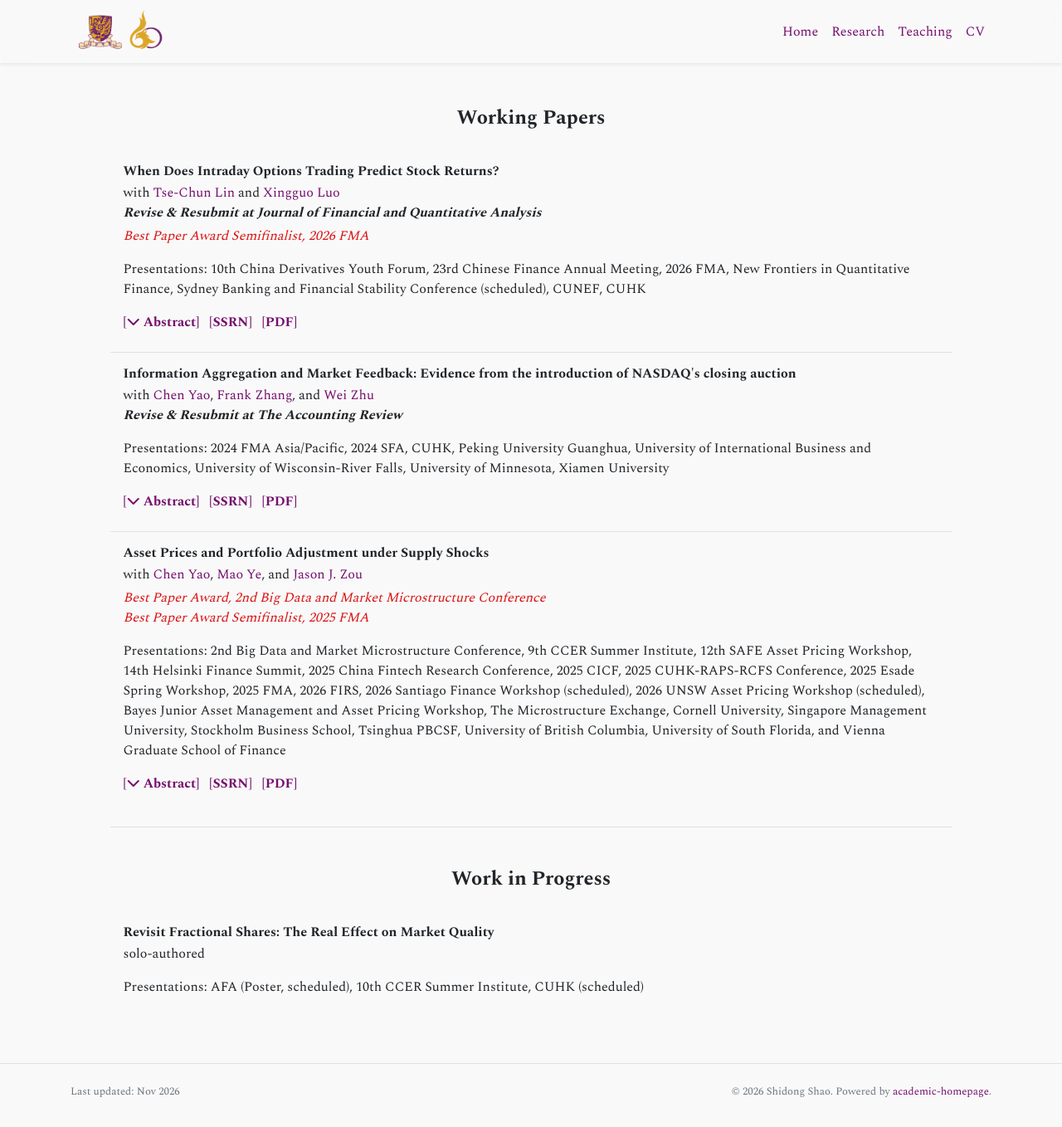
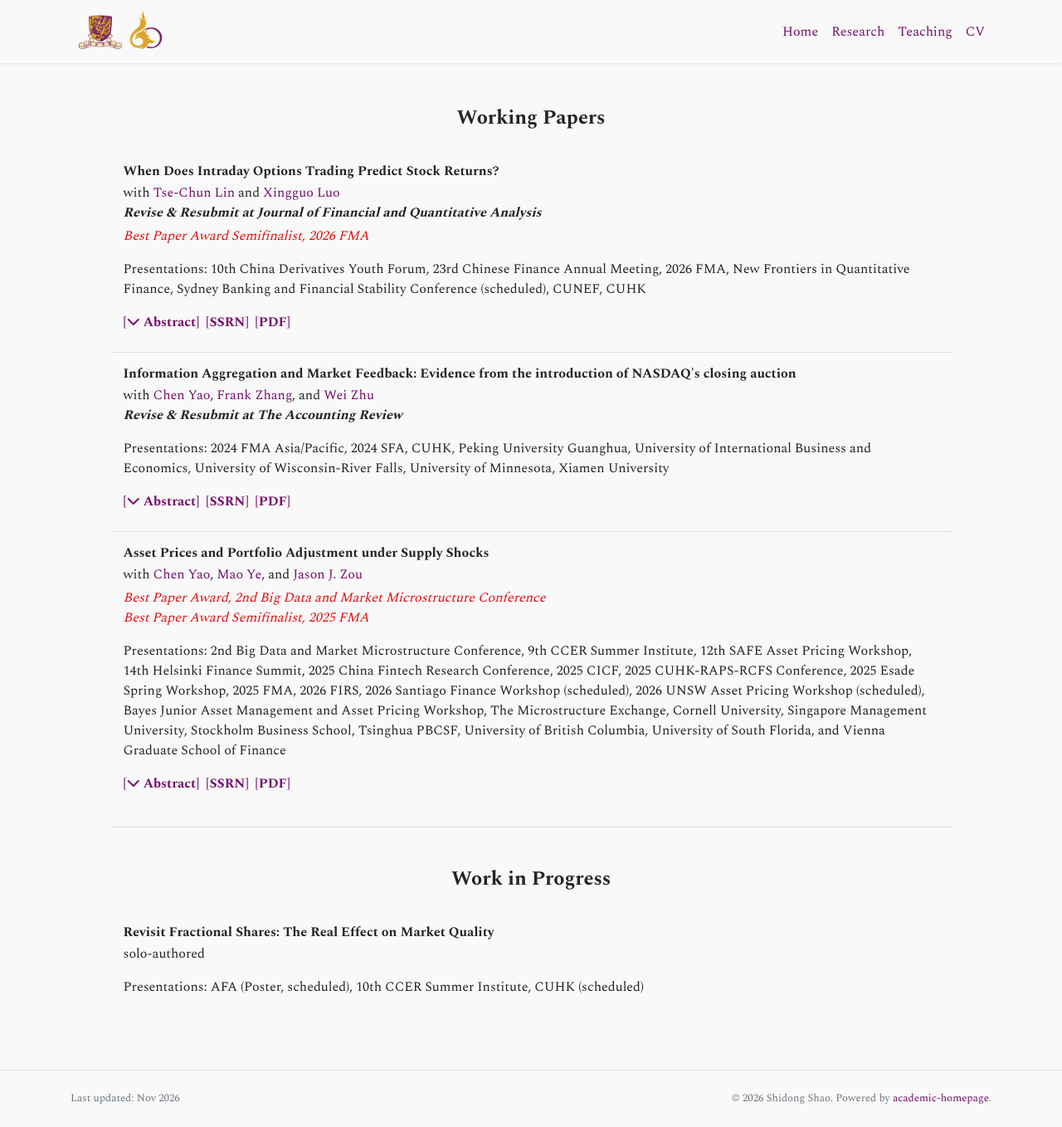
Before and after one commit to shidongshao/shidongshao.github.io, a Jekyll site: the page built from research.html, in a window 1280 px wide and 1358 px high. Shown: the whole window at 83% size. Built offline with Jekyll 4.4.1, drawn with Linux system fonts in a browser that asks for light colours; nearby versions of some CDN libraries; some web fonts are replaced; comment, search, counter and statistics services are not loaded; a style sheet for code colours, icons or effects is not loaded.

Commit message:
Update personal website

```diff
--- a/_includes/widgets/publication_item.html
+++ b/_includes/widgets/publication_item.html
@@ -25,6 +25,7 @@
             <p class="mt-3 mb-3">Presentations: {{ item.presentations }}</p>
 
             <div class="mt-2 mb-2">
+                <div class="d-flex flex-wrap">
                 {% if item.abstract %}
                 <a
                     class="font-weight-bold mr-2"
@@ -42,9 +43,10 @@
                 {% if link[1].url %}
                 <a class="font-weight-bold mr-2" target="{{ link[1]['target'] }}" href="{{ link[1]['url'] }}">[{{ link[0] }}]</a>
                 {% else %}
-                <a class="font-weight-bold mr-2" target="_blank" href="{{ link[1] }}">[{{ link[0] }}]</a>
+                <a class="font-weight-bold mr-2" target="_blank" href="{{ link[1] }}">[{{link[0]}}]</a>
                 {% endif %}
                 {% endfor %}
+                </div>
 
                 {% if item.abstract %}
                 <div
@@ -55,6 +57,7 @@
                     </p>
                 </div>
                 {% endif %}
+
             </div>
 
         </div>
@@ -90,17 +93,15 @@
                 <p class="mt-3 mb-3">Presentations: {{ item.presentations }}</p>
 
                 <div class="mt-2 mb-2">
+                    <div class="d-flex flex-wrap">
                         {% if item.abstract %}
                         <a
-                        class="font-weight-bold"
+                            class="font-weight-bold mr-2"
                             data-toggle="collapse"
                             href="#abstract-{{ item.title | slugify }}-{{ forloop.index }}"
                             role="button"
                             aria-expanded="false"
-                        aria-controls="abstract-{{ item.title | slugify }}-{{ forloop.index }}">
-                        [<i class="fas fa-chevron-down"></i>
-                        Abstract]
-                    </a>
+                            aria-controls="abstract-{{ item.title | slugify }}-{{ forloop.index }}">[<i class="fas fa-chevron-down"></i> Abstract]</a>
                         {% endif %}
 
                         {% for link in item.links %}
@@ -110,6 +111,7 @@
                         <a class="font-weight-bold mr-2" target="_blank" href="{{ link[1] }}">[{{ link[0] }}]</a>
                         {% endif %}
                         {% endfor %}
+                    </div>
 
                     {% if item.abstract %}
                     <div
```
Lines whose indentation alone changed are shown as unchanged.
